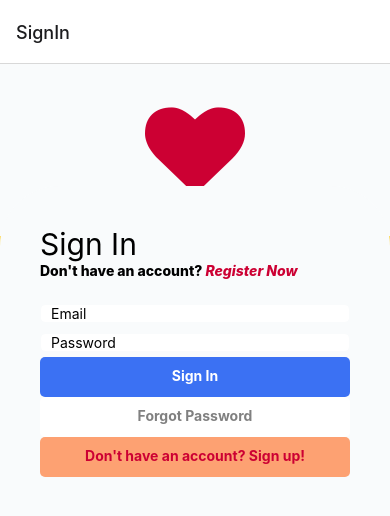
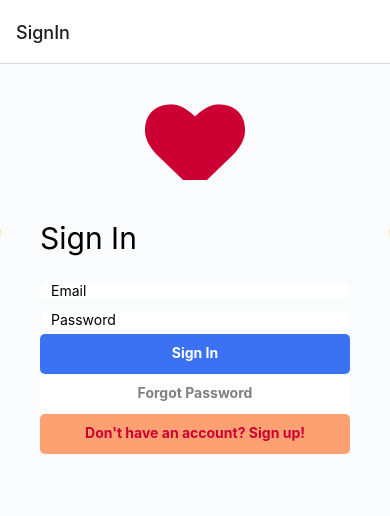
Before and after one commit to Scrubbyjay/cs491, a React Native app: screen /SignIn in a window 390 px wide. Shown: the top 516 px of the page. Built offline with nearby package versions, Linux system fonts and the light colour scheme.

Commit message:
removed signup line

```diff
--- a/src/screens/SignInScreen.js
+++ b/src/screens/SignInScreen.js
@@ -40,13 +40,6 @@ const SignInScreen = ({navigation}) => {
                         {/* Welcome View */}
                         <View style={{padding: 40}}>
                             <Text style={{color:'black', fontWeight:'400', fontSize:30,}}>Sign In</Text>
-                            <Text style={{color:'black',fontWeight:'800'}}>Don't have an account?
-
-                            <Text style={{color:'#cc0033',fontStyle:'italic'}}>
-                                {' '}
-                                Register Now
-                                </Text>
-                            </Text>
                             {/* Form inputs view */}
                     <View style={{marginTop:20}}>
                         <CustomInput
```
